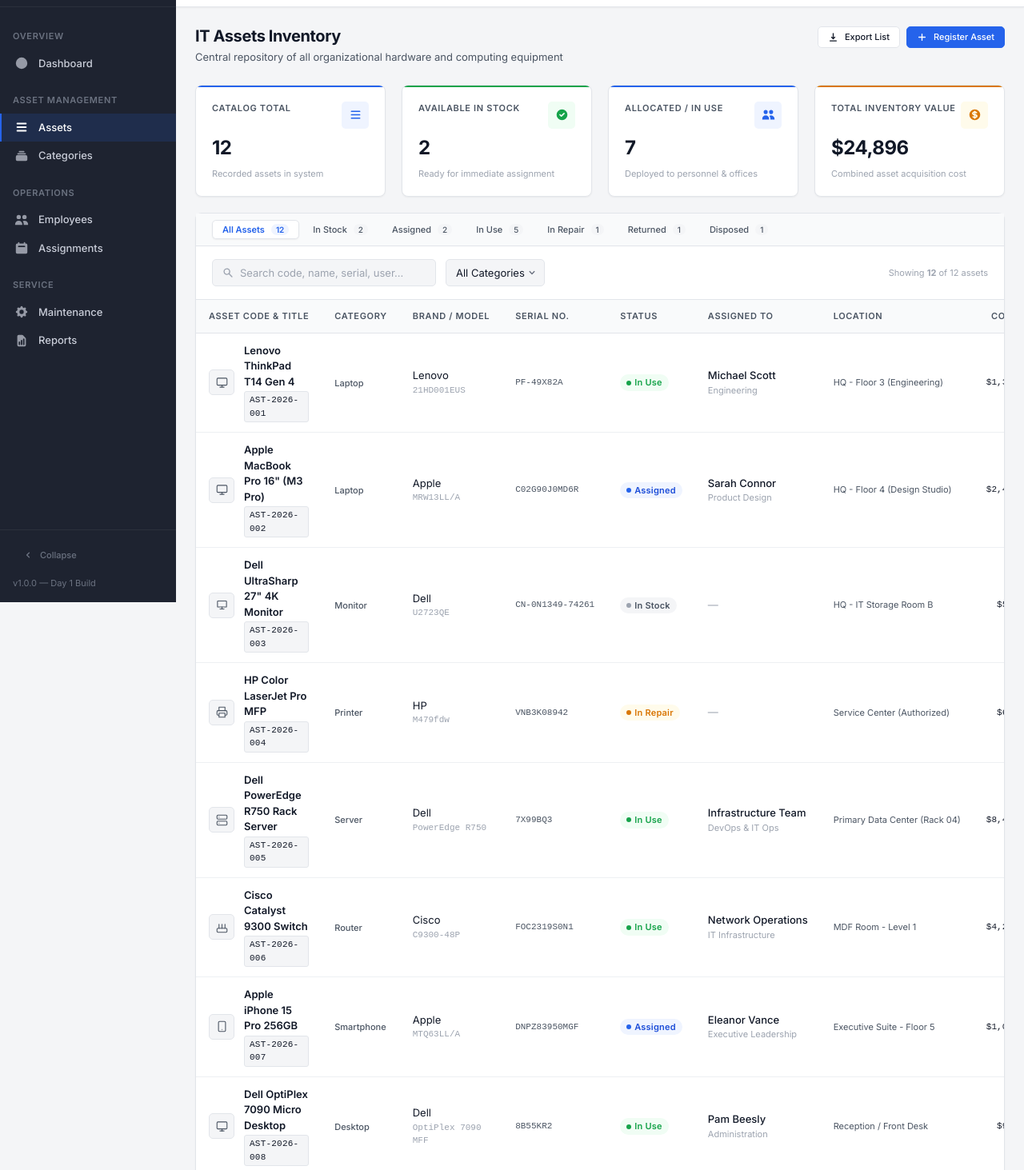
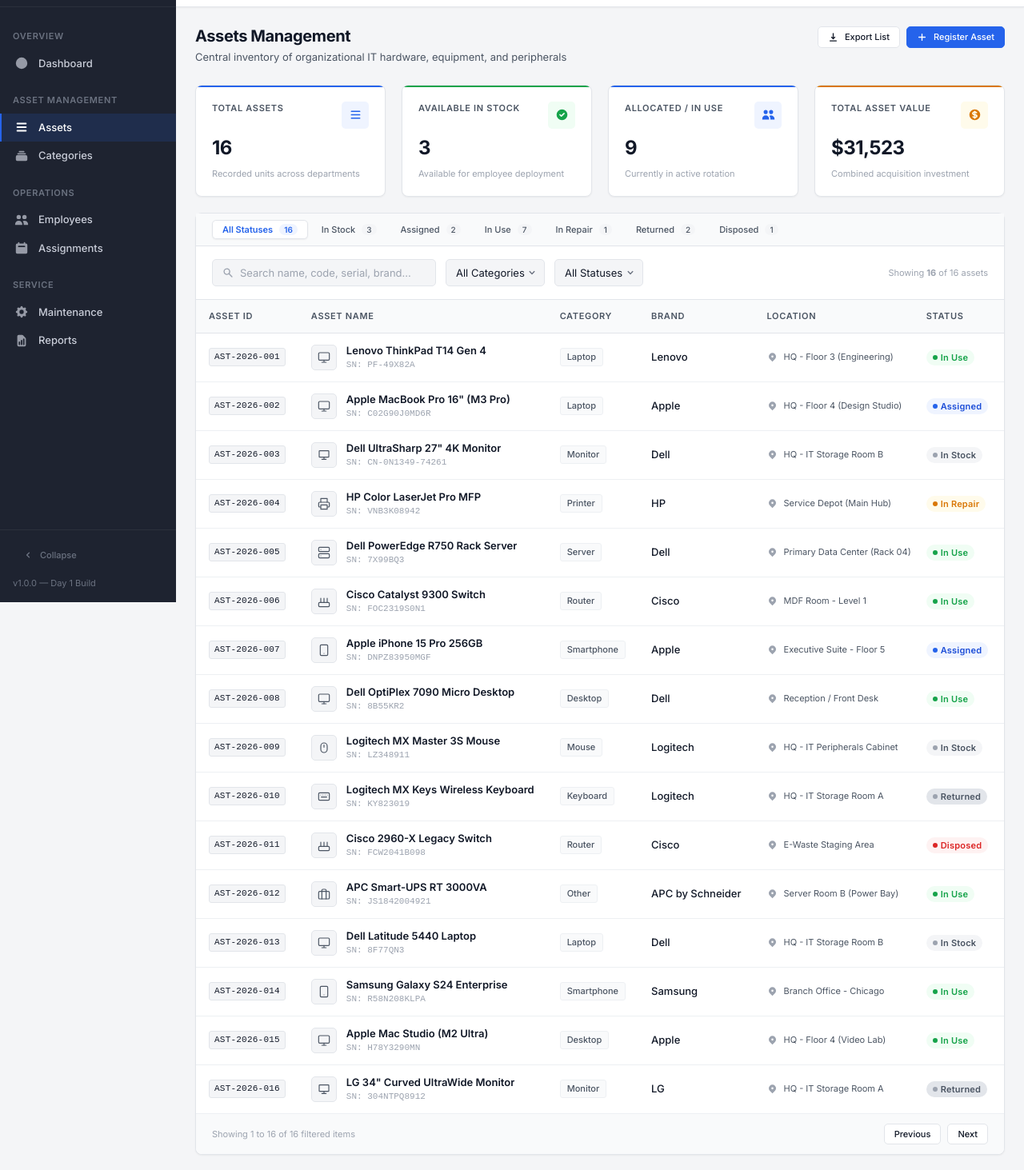
Before and after one commit to rstaamaji/IT-Asset-Inventory-Management-System, a React (Vite) app: page /assets in a window 1280 px wide. Shown: the part 47-1510 px from the top of the page at 80% size. Built offline with nearby package versions, Linux system fonts and the light colour scheme.

Commit message:
add asset management table

```diff
--- a/src/components/AssetTable.jsx
+++ b/src/components/AssetTable.jsx
@@ -3,7 +3,16 @@
 
 /**
  * Reusable AssetTable Component
- * Renders an enterprise IT asset table with standardized formatting.
+ *
+ * Required Columns:
+ * 1. Asset ID
+ * 2. Asset Name
+ * 3. Category
+ * 4. Brand
+ * 5. Location
+ * 6. Status
+ * 7. Assigned To
+ * 8. Actions
  */
 export default function AssetTable({ assets, onSelectAsset }) {
   if (!assets || assets.length === 0) {
@@ -14,41 +23,36 @@
         </svg>
         <div className="empty-state-title">No assets found</div>
         <div className="empty-state-desc">
-          No IT assets matched your current search filters.
+          No hardware items matched your current search filters or category criteria.
         </div>
       </div>
     );
   }
-
-  const formatCurrency = (val) => {
-    if (typeof val !== 'number') return '—';
-    return new Intl.NumberFormat('en-US', {
-      style: 'currency',
-      currency: 'USD',
-      maximumFractionDigits: 0,
-    }).format(val);
-  };
 
   return (
     <div className="table-wrapper">
       <table className="data-table">
         <thead>
           <tr>
-            <th>Asset Code &amp; Title</th>
-            <th>Category</th>
-            <th>Brand / Model</th>
-            <th>Serial No.</th>
-            <th>Status</th>
+            <th style={{ width: '130px' }}>Asset ID</th>
+            <th>Asset Name</th>
+            <th style={{ width: '110px' }}>Category</th>
+            <th style={{ width: '110px' }}>Brand</th>
+            <th>Location</th>
+            <th style={{ width: '120px' }}>Status</th>
             <th>Assigned To</th>
-            <th>Location</th>
-            <th style={{ textAlign: 'right' }}>Cost</th>
-            <th style={{ textAlign: 'center' }}>Actions</th>
+            <th style={{ width: '80px', textAlign: 'center' }}>Actions</th>
           </tr>
         </thead>
         <tbody>
           {assets.map((asset) => (
             <tr key={asset.id}>
-              {/* Asset Code & Title */}
+              {/* 1. Asset ID */}
+              <td className="col-nowrap">
+                <span className="asset-code-badge">{asset.assetCode}</span>
+              </td>
+
+              {/* 2. Asset Name */}
               <td>
                 <div style={{ display: 'flex', alignItems: 'center', gap: 'var(--space-3)' }}>
                   <div
@@ -65,51 +69,80 @@
                       color: 'var(--color-text-secondary)',
                     }}
                   >
-                    <AssetCategoryIcon category={asset.category} size={15} />
+                    <AssetCategoryIcon category={asset.category} size={16} />
                   </div>
-                  <div>
-                    <div style={{ fontWeight: 'var(--font-semibold)', color: 'var(--color-text-primary)' }}>
+                  <div style={{ minWidth: 0 }}>
+                    <div
+                      style={{
+                        fontWeight: 'var(--font-semibold)',
+                        color: 'var(--color-text-primary)',
+                        whiteSpace: 'nowrap',
+                        overflow: 'hidden',
+                        textOverflow: 'ellipsis',
+                        maxWidth: '260px',
+                      }}
+                    >
                       {asset.assetName}
                     </div>
-                    <div style={{ display: 'flex', gap: 'var(--space-2)', marginTop: '2px' }}>
-                      <span className="asset-code-badge">{asset.assetCode}</span>
+                    <div style={{ fontSize: 'var(--text-xs)', color: 'var(--color-text-muted)', fontFamily: 'var(--font-mono)' }}>
+                      SN: {asset.serialNumber}
                     </div>
                   </div>
                 </div>
               </td>
 
-              {/* Category */}
+              {/* 3. Category */}
               <td className="col-nowrap">
-                <span style={{ fontSize: 'var(--text-xs)', fontWeight: 'var(--font-medium)', color: 'var(--color-text-secondary)' }}>
+                <span
+                  style={{
+                    display: 'inline-flex',
+                    alignItems: 'center',
+                    padding: '2px 8px',
+                    borderRadius: 'var(--radius-sm)',
+                    fontSize: 'var(--text-xs)',
+                    fontWeight: 'var(--font-medium)',
+                    backgroundColor: 'var(--color-surface-alt)',
+                    border: '1px solid var(--color-border-light)',
+                    color: 'var(--color-text-secondary)',
+                  }}
+                >
                   {asset.category}
                 </span>
               </td>
 
-              {/* Brand / Model */}
+              {/* 4. Brand */}
+              <td className="col-nowrap">
+                <span style={{ fontSize: 'var(--text-sm)', fontWeight: 'var(--font-medium)', color: 'var(--color-text-primary)' }}>
+                  {asset.brand}
+                </span>
+              </td>
+
+              {/* 5. Location */}
               <td>
-                <div style={{ fontSize: 'var(--text-sm)', color: 'var(--color-text-primary)' }}>
-                  {asset.brand}
-                </div>
-                <div style={{ fontSize: 'var(--text-xs)', color: 'var(--color-text-muted)', fontFamily: 'var(--font-mono)' }}>
-                  {asset.model}
+                <div style={{ display: 'flex', alignItems: 'center', gap: 'var(--space-2)' }}>
+                  <svg
+                    viewBox="0 0 20 20"
+                    fill="currentColor"
+                    style={{ width: 13, height: 13, color: 'var(--color-text-muted)', flexShrink: 0 }}
+                  >
+                    <path fillRule="evenodd" d="M5.05 4.05a7 7 0 119.9 9.9L10 18.9l-4.95-4.95a7 7 0 010-9.9zM10 11a2 2 0 100-4 2 2 0 000 4z" clipRule="evenodd" />
+                  </svg>
+                  <span style={{ fontSize: 'var(--text-xs)', color: 'var(--color-text-secondary)', whiteSpace: 'nowrap' }}>
+                    {asset.location}
+                  </span>
                 </div>
               </td>
 
-              {/* Serial Number */}
-              <td className="col-mono col-nowrap" style={{ color: 'var(--color-text-secondary)' }}>
-                {asset.serialNumber}
-              </td>
-
-              {/* Status */}
+              {/* 6. Status */}
               <td className="col-nowrap">
                 <AssetStatusBadge status={asset.status} />
               </td>
 
-              {/* Assigned To */}
+              {/* 7. Assigned To */}
               <td>
                 {asset.assignedTo ? (
                   <div>
-                    <div style={{ fontWeight: 'var(--font-medium)', color: 'var(--color-text-primary)', whiteSpace: 'nowrap' }}>
+                    <div style={{ fontSize: 'var(--text-sm)', fontWeight: 'var(--font-medium)', color: 'var(--color-text-primary)', whiteSpace: 'nowrap' }}>
                       {asset.assignedTo.name}
                     </div>
                     <div style={{ fontSize: 'var(--text-xs)', color: 'var(--color-text-muted)', whiteSpace: 'nowrap' }}>
@@ -117,27 +150,20 @@
                     </div>
                   </div>
                 ) : (
-                  <span style={{ color: 'var(--color-text-muted)' }}>—</span>
+                  <span style={{ fontSize: 'var(--text-xs)', color: 'var(--color-text-muted)', fontStyle: 'italic' }}>
+                    Unassigned
+                  </span>
                 )}
               </td>
 
-              {/* Location */}
-              <td className="col-nowrap" style={{ fontSize: 'var(--text-xs)', color: 'var(--color-text-secondary)' }}>
-                {asset.location}
-              </td>
-
-              {/* Purchase Cost */}
-              <td className="col-mono col-nowrap" style={{ textAlign: 'right', fontWeight: 'var(--font-medium)' }}>
-                {formatCurrency(asset.purchasePrice)}
-              </td>
-
-              {/* Actions */}
+              {/* 8. Actions */}
               <td style={{ textAlign: 'center', whiteSpace: 'nowrap' }}>
                 <button
                   type="button"
-                  className="btn btn-ghost btn-sm"
+                  className="btn btn-secondary btn-sm"
                   onClick={() => onSelectAsset && onSelectAsset(asset)}
                   aria-label={`View details for ${asset.assetCode}`}
+                  style={{ padding: '3px 10px', fontSize: 'var(--text-xs)' }}
                 >
                   View
                 </button>
--- a/src/data/mockAssets.js
+++ b/src/data/mockAssets.js
@@ -1,5 +1,5 @@
 /**
- * Reusable IT Asset Data Definition & Mock Dataset
+ * Reusable IT Asset Data Definition & Realistic Mock Dataset
  *
  * Field Specifications:
  * - id: unique internal identifier
@@ -104,7 +104,7 @@
     purchaseDate: '2023-04-12',
     purchasePrice: 629.00,
     warrantyEnd: '2026-04-12',
-    location: 'Service Center (Authorized)',
+    location: 'Service Depot (Main Hub)',
     status: 'In Repair',
     assignedTo: null,
   },
@@ -210,7 +210,7 @@
     purchaseDate: '2023-08-11',
     purchasePrice: 119.99,
     warrantyEnd: '2025-08-11',
-    location: 'HQ - Floor 3 (Desk 308)',
+    location: 'HQ - IT Storage Room A',
     status: 'Returned',
     assignedTo: null,
   },
@@ -248,4 +248,72 @@
       email: 'facilities@company.internal',
     },
   },
+  {
+    id: 'ast-013',
+    assetCode: 'AST-2026-013',
+    assetName: 'Dell Latitude 5440 Laptop',
+    category: 'Laptop',
+    brand: 'Dell',
+    model: 'Latitude 5440',
+    serialNumber: '8F77QN3',
+    purchaseDate: '2024-04-02',
+    purchasePrice: 1180.00,
+    warrantyEnd: '2027-04-02',
+    location: 'HQ - IT Storage Room B',
+    status: 'In Stock',
+    assignedTo: null,
+  },
+  {
+    id: 'ast-014',
+    assetCode: 'AST-2026-014',
+    assetName: 'Samsung Galaxy S24 Enterprise',
+    category: 'Smartphone',
+    brand: 'Samsung',
+    model: 'SM-S921U',
+    serialNumber: 'R58N208KLPA',
+    purchaseDate: '2024-03-18',
+    purchasePrice: 899.00,
+    warrantyEnd: '2026-03-18',
+    location: 'Branch Office - Chicago',
+    status: 'In Use',
+    assignedTo: {
+      name: 'Dwight Schrute',
+      department: 'Field Sales',
+      email: 'd.schrute@company.internal',
+    },
+  },
+  {
+    id: 'ast-015',
+    assetCode: 'AST-2026-015',
+    assetName: 'Apple Mac Studio (M2 Ultra)',
+    category: 'Desktop',
+    brand: 'Apple',
+    model: 'MQH63LL/A',
+    serialNumber: 'H78Y3290MN',
+    purchaseDate: '2023-09-15',
+    purchasePrice: 3999.00,
+    warrantyEnd: '2026-09-15',
+    location: 'HQ - Floor 4 (Video Lab)',
+    status: 'In Use',
+    assignedTo: {
+      name: 'Creative Media Team',
+      department: 'Marketing',
+      email: 'creative@company.internal',
+    },
+  },
+  {
+    id: 'ast-016',
+    assetCode: 'AST-2026-016',
+    assetName: 'LG 34" Curved UltraWide Monitor',
+    category: 'Monitor',
+    brand: 'LG',
+    model: '34WN80C-B',
+    serialNumber: '304NTPQ8912',
+    purchaseDate: '2023-07-22',
+    purchasePrice: 549.00,
+    warrantyEnd: '2025-07-22',
+    location: 'HQ - IT Storage Room A',
+    status: 'Returned',
+    assignedTo: null,
+  },
 ];
--- a/src/pages/Assets.jsx
+++ b/src/pages/Assets.jsx
@@ -18,38 +18,35 @@
     return counts;
   }, []);
 
-  // Filtered dataset based on search query, category, and status tab
+  // Filtered dataset matching search and filter parameters
   const filteredAssets = useMemo(() => {
     return MOCK_ASSETS.filter((asset) => {
-      // Category filter
+      // 1. Filter by category
       if (selectedCategory !== 'ALL' && asset.category !== selectedCategory) {
         return false;
       }
 
-      // Status filter
+      // 2. Filter by status
       if (selectedStatus !== 'ALL' && asset.status !== selectedStatus) {
         return false;
       }
 
-      // Text search
+      // 3. Search by asset name, asset code, serial number, or brand
       if (searchQuery.trim() !== '') {
-        const query = searchQuery.toLowerCase();
+        const query = searchQuery.trim().toLowerCase();
         const codeMatch = asset.assetCode.toLowerCase().includes(query);
         const nameMatch = asset.assetName.toLowerCase().includes(query);
         const brandMatch = asset.brand.toLowerCase().includes(query);
-        const modelMatch = asset.model.toLowerCase().includes(query);
         const serialMatch = asset.serialNumber.toLowerCase().includes(query);
-        const assigneeMatch = asset.assignedTo?.name.toLowerCase().includes(query);
-        const locationMatch = asset.location.toLowerCase().includes(query);
 
-        return codeMatch || nameMatch || brandMatch || modelMatch || serialMatch || assigneeMatch || locationMatch;
+        return codeMatch || nameMatch || brandMatch || serialMatch;
       }
 
       return true;
     });
   }, [searchQuery, selectedCategory, selectedStatus]);
 
-  // Metric stats
+  // Metric stats for summary strip
   const totalValue = useMemo(() => {
     return MOCK_ASSETS.reduce((acc, curr) => acc + (curr.purchasePrice || 0), 0);
   }, []);
@@ -62,13 +59,21 @@
     }).format(val);
   };
 
+  const handleResetFilters = () => {
+    setSearchQuery('');
+    setSelectedCategory('ALL');
+    setSelectedStatus('ALL');
+  };
+
+  const hasActiveFilters = searchQuery !== '' || selectedCategory !== 'ALL' || selectedStatus !== 'ALL';
+
   return (
     <div>
       {/* Page Header */}
       <div className="page-header">
         <div className="page-header-left">
-          <h1 className="page-title">IT Assets Inventory</h1>
-          <p className="page-subtitle">Central repository of all organizational hardware and computing equipment</p>
+          <h1 className="page-title">Assets Management</h1>
+          <p className="page-subtitle">Central inventory of organizational IT hardware, equipment, and peripherals</p>
         </div>
         <div className="page-header-actions">
           <button type="button" className="btn btn-secondary btn-sm" aria-label="Export asset catalog">
@@ -86,11 +91,11 @@
         </div>
       </div>
 
-      {/* Summary KPI Strip */}
+      {/* KPI Overview Strip */}
       <div className="section-grid section-grid-4" style={{ marginBottom: 'var(--space-5)' }}>
         <div className="stat-card accent-blue">
           <div className="stat-card-header">
-            <span className="stat-card-label">Catalog Total</span>
+            <span className="stat-card-label">Total Assets</span>
             <div className="stat-card-icon blue">
               <svg viewBox="0 0 20 20" fill="currentColor">
                 <path fillRule="evenodd" d="M3 5a1 1 0 011-1h12a1 1 0 110 2H4a1 1 0 01-1-1zm0 5a1 1 0 011-1h12a1 1 0 110 2H4a1 1 0 01-1-1zm0 5a1 1 0 011-1h12a1 1 0 110 2H4a1 1 0 01-1-1z" clipRule="evenodd" />
@@ -98,7 +103,7 @@
             </div>
           </div>
           <div className="stat-card-value">{MOCK_ASSETS.length}</div>
-          <div className="stat-card-meta">Recorded assets in system</div>
+          <div className="stat-card-meta">Recorded units across departments</div>
         </div>
 
         <div className="stat-card accent-green">
@@ -111,7 +116,7 @@
             </div>
           </div>
           <div className="stat-card-value">{statusCounts['In Stock'] || 0}</div>
-          <div className="stat-card-meta">Ready for immediate assignment</div>
+          <div className="stat-card-meta">Available for employee deployment</div>
         </div>
 
         <div className="stat-card accent-blue">
@@ -126,12 +131,12 @@
           <div className="stat-card-value">
             {(statusCounts['In Use'] || 0) + (statusCounts['Assigned'] || 0)}
           </div>
-          <div className="stat-card-meta">Deployed to personnel &amp; offices</div>
+          <div className="stat-card-meta">Currently in active rotation</div>
         </div>
 
         <div className="stat-card accent-amber">
           <div className="stat-card-header">
-            <span className="stat-card-label">Total Inventory Value</span>
+            <span className="stat-card-label">Total Asset Value</span>
             <div className="stat-card-icon amber">
               <svg viewBox="0 0 20 20" fill="currentColor">
                 <path d="M8.433 7.418c.155-.103.346-.196.567-.267v1.698a2.305 2.305 0 01-.567-.267C8.07 8.34 8 8.114 8 8c0-.114.07-.34.433-.582zM11 12.849v-1.698c.22.071.412.164.567.267.364.243.433.468.433.582 0 .114-.07.34-.433.582a2.305 2.305 0 01-.567.267z" />
@@ -140,11 +145,11 @@
             </div>
           </div>
           <div className="stat-card-value">{formatCurrency(totalValue)}</div>
-          <div className="stat-card-meta">Combined asset acquisition cost</div>
+          <div className="stat-card-meta">Combined acquisition investment</div>
         </div>
       </div>
 
-      {/* Main Asset Management Card */}
+      {/* Main Asset Table Card */}
       <div className="card">
         {/* Quick Lifecycle Status Tabs */}
         <div className="quick-filter-tabs">
@@ -153,7 +158,7 @@
             className={`quick-tab-btn ${selectedStatus === 'ALL' ? 'active' : ''}`}
             onClick={() => setSelectedStatus('ALL')}
           >
-            All Assets
+            All Statuses
             <span className="quick-tab-count">{statusCounts.ALL}</span>
           </button>
           {ASSET_STATUSES.map((status) => (
@@ -172,23 +177,23 @@
         {/* Filter & Search Bar */}
         <div className="asset-filter-bar">
           <div className="asset-filter-group">
-            {/* Search Input */}
+            {/* Search Input: asset name, asset code, serial number, brand */}
             <div className="search-input-wrapper">
               <svg viewBox="0 0 20 20" fill="currentColor">
                 <path fillRule="evenodd" d="M8 4a4 4 0 100 8 4 4 0 000-8zM2 8a6 6 0 1110.89 3.476l4.817 4.817a1 1 0 01-1.414 1.414l-4.816-4.816A6 6 0 012 8z" clipRule="evenodd" />
               </svg>
               <input
                 type="text"
-                placeholder="Search code, name, serial, user..."
+                placeholder="Search name, code, serial, brand..."
                 value={searchQuery}
                 onChange={(e) => setSearchQuery(e.target.value)}
-                aria-label="Search assets"
+                aria-label="Search by asset name, asset code, serial number, or brand"
               />
               {searchQuery && (
                 <button
                   type="button"
                   onClick={() => setSearchQuery('')}
-                  style={{ color: 'var(--color-text-muted)', fontSize: 12 }}
+                  style={{ color: 'var(--color-text-muted)', fontSize: 12, cursor: 'pointer' }}
                   aria-label="Clear search"
                 >
                   ✕
@@ -196,7 +201,7 @@
               )}
             </div>
 
-            {/* Category Dropdown Filter */}
+            {/* Filter by Category */}
             <select
               className="select-control"
               value={selectedCategory}
@@ -210,6 +215,33 @@
                 </option>
               ))}
             </select>
+
+            {/* Filter by Status Dropdown */}
+            <select
+              className="select-control"
+              value={selectedStatus}
+              onChange={(e) => setSelectedStatus(e.target.value)}
+              aria-label="Filter by status"
+            >
+              <option value="ALL">All Statuses</option>
+              {ASSET_STATUSES.map((st) => (
+                <option key={st} value={st}>
+                  {st}
+                </option>
+              ))}
+            </select>
+
+            {/* Reset Filters Button */}
+            {hasActiveFilters && (
+              <button
+                type="button"
+                className="btn btn-ghost btn-sm"
+                onClick={handleResetFilters}
+                style={{ color: 'var(--color-status-danger)', fontSize: 'var(--text-xs)' }}
+              >
+                Reset Filters
+              </button>
+            )}
           </div>
 
           <div style={{ fontSize: 'var(--text-xs)', color: 'var(--color-text-muted)' }}>
@@ -217,16 +249,16 @@
           </div>
         </div>
 
-        {/* Asset Table */}
+        {/* 8-Column Asset Table */}
         <AssetTable
           assets={filteredAssets}
           onSelectAsset={(asset) => setActiveAsset(asset)}
         />
 
-        {/* Card Footer / Pagination Stub */}
+        {/* Card Footer / Pagination Information */}
         <div className="card-footer" style={{ display: 'flex', alignItems: 'center', justifyContent: 'space-between', gap: 'var(--space-4)' }}>
           <span style={{ fontSize: 'var(--text-xs)', color: 'var(--color-text-muted)' }}>
-            Showing 1 to {filteredAssets.length} of {filteredAssets.length} items
+            Showing {filteredAssets.length > 0 ? 1 : 0} to {filteredAssets.length} of {filteredAssets.length} filtered items
           </span>
           <div style={{ display: 'flex', gap: 'var(--space-2)' }}>
             <button type="button" className="btn btn-secondary btn-sm" disabled>
@@ -239,7 +271,7 @@
         </div>
       </div>
 
-      {/* Asset Detail Dialog */}
+      {/* Asset Inspection Detail Modal */}
       {activeAsset && (
         <AssetDetailModal
           asset={activeAsset}
--- a/src/styles/components.css
+++ b/src/styles/components.css
@@ -616,3 +616,27 @@
   font-weight: var(--font-medium);
   color: var(--color-text-primary);
 }
+
+@media (max-width: 768px) {
+  .asset-filter-bar {
+    flex-direction: column;
+    align-items: stretch;
+  }
+
+  .asset-filter-group {
+    flex-direction: column;
+    align-items: stretch;
+  }
+
+  .search-input-wrapper {
+    width: 100%;
+  }
+
+  .select-control {
+    width: 100%;
+  }
+
+  .detail-grid {
+    grid-template-columns: 1fr;
+  }
+}
```
